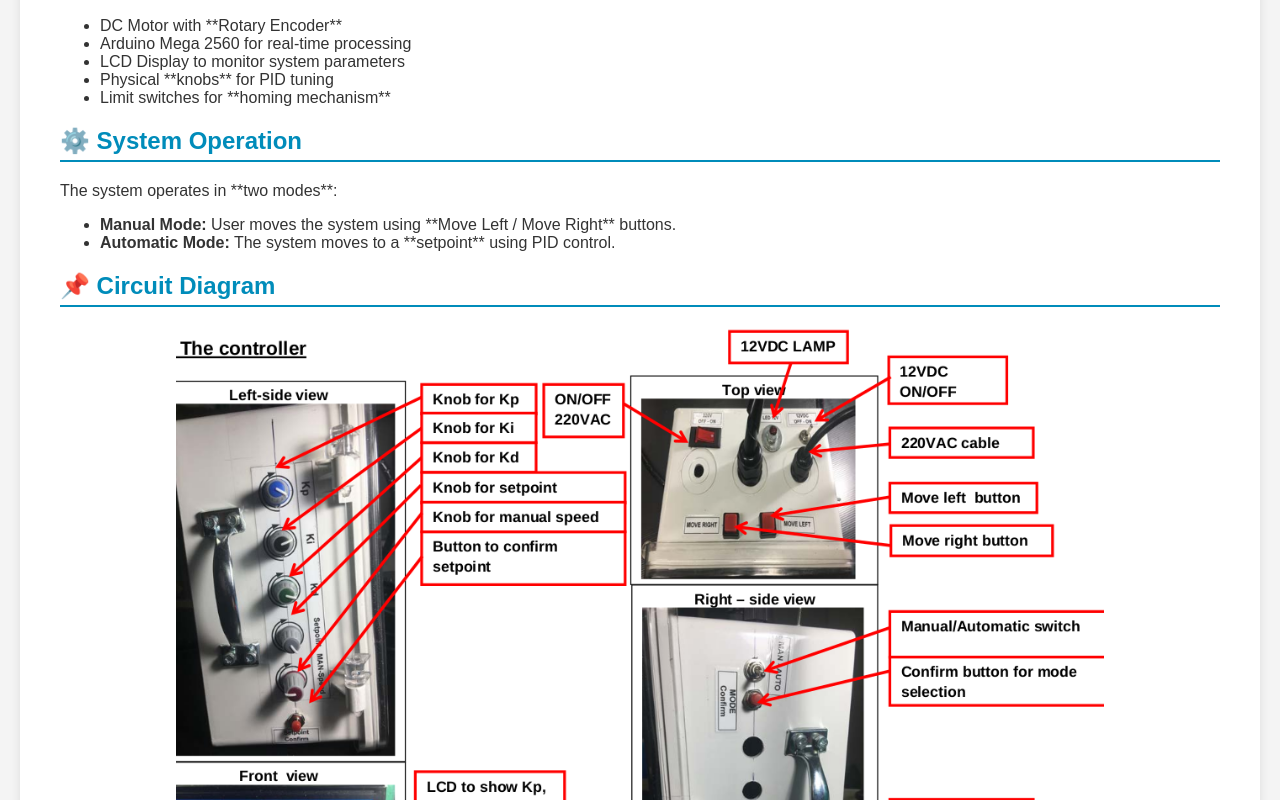
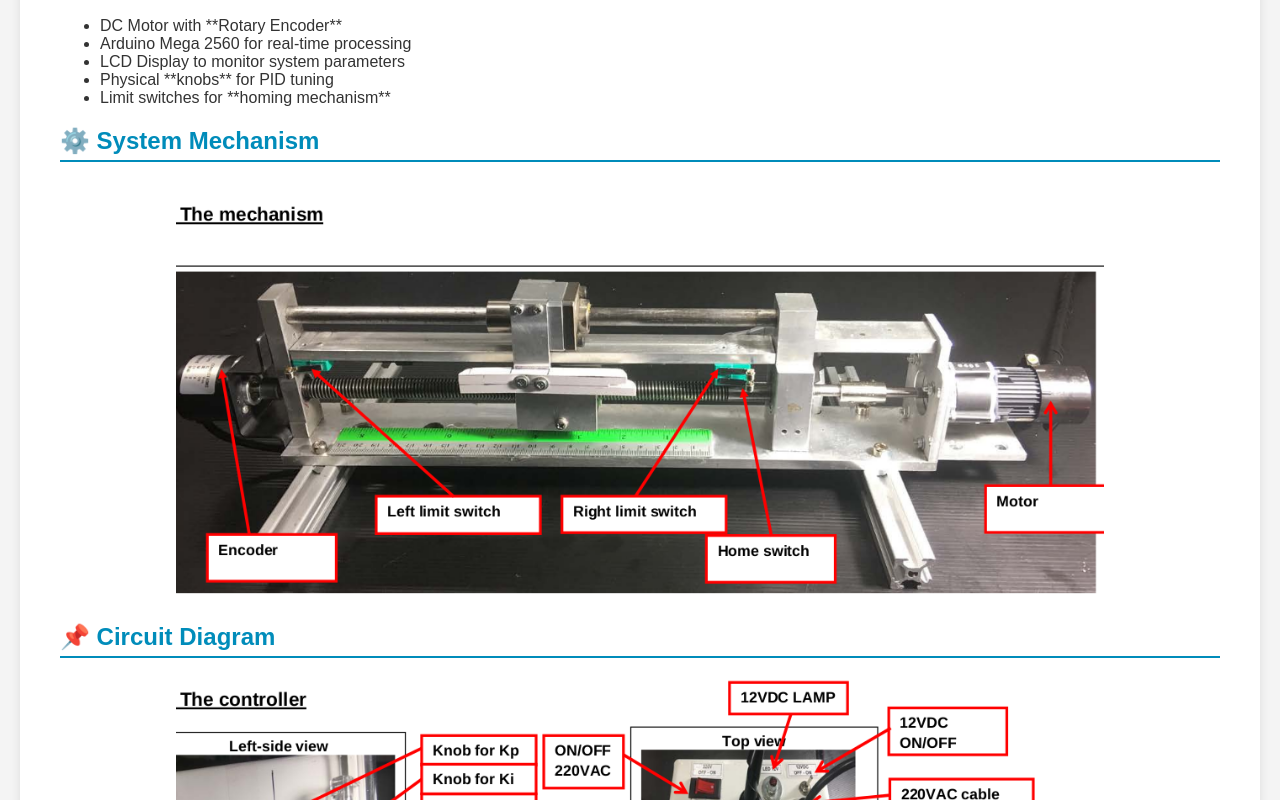
Before and after one commit to nabeeljadoon/Advance_Control_Systems, a plain HTML site: page projects/Linear Position Control - DC Motor/linear-position-control.html in a window 1280 px wide. Shown: the part 440-1240 px from the top of the page. Drawn offline with Linux system fonts and the light colour scheme; files that its build step writes are made by us from their sources.

Commit message:
Update linear-position-control.html

```diff
--- a/projects/Linear Position Control - DC Motor/linear-position-control.html
+++ b/projects/Linear Position Control - DC Motor/linear-position-control.html
@@ -33,18 +33,17 @@
             <li>Limit switches for **homing mechanism**</li>
         </ul>
 
-        <h2>⚙️ System Operation</h2>
-        <p>The system operates in **two modes**:</p>
-        <ul>
-            <li><b>Manual Mode:</b> User moves the system using **Move Left / Move Right** buttons.</li>
-            <li><b>Automatic Mode:</b> The system moves to a **setpoint** using PID control.</li>
-        </ul>
+        <h2>⚙️ System Mechanism</h2>
+        <img src="linear-system-images/The_Mechanism.png" alt="Linear System Mechanism" width="80%">
 
         <h2>📌 Circuit Diagram</h2>
         <img src="linear-system-images/System_Description_Controller.png" alt="Linear Position Control Circuit" width="80%">
 
+        <h2>📌 Motor Driver and Controller</h2>
+        <img src="linear-system-images/MotorDriver_with_Controller.png" alt="Motor Driver and Controller Setup" width="80%">
+
         <h2>📌 Position Algorithm</h2>
-        <img src="linear-system-images/Position_Algorithm.png" alt="Linear Position Algorithm" width="80%">
+        <img src="linear-system-images/Position_Algorithm.png" alt="Linear Position Algorithm Flow" width="80%">
 
         <h2>📌 PID Algorithm</h2>
         <pre>
```
